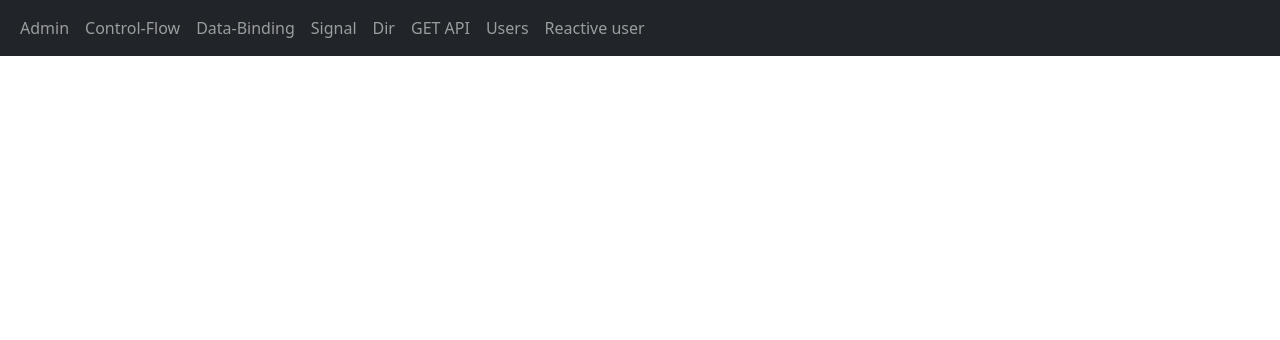
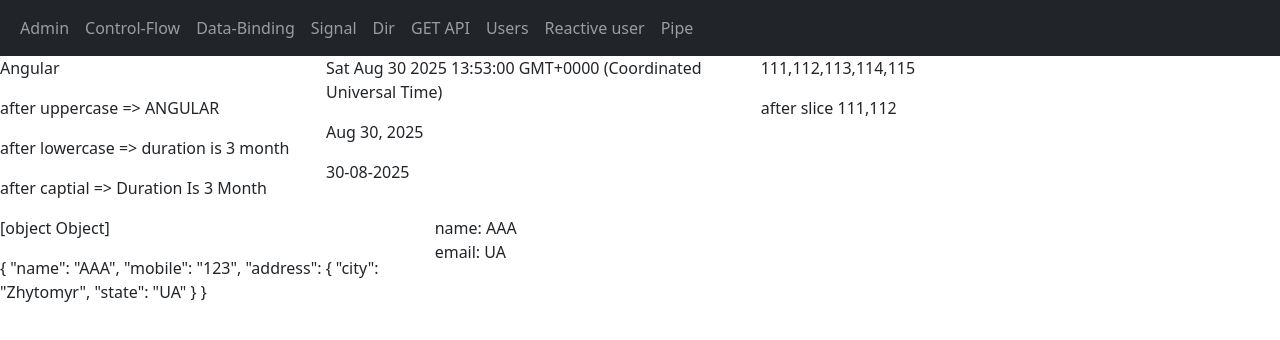
Before and after one commit to NeedGOOD/angular-20-test, an Angular app: page /pipe-ex in a window 1280 px wide. Before the commit this address led to /. Shown: the top 340 px of the page. Built offline with nearby package versions, Linux system fonts and the light colour scheme.

Commit message:
feat: pipe

```diff
--- a/src/app/app.html
+++ b/src/app/app.html
@@ -25,6 +25,9 @@
             <li class="nav-item">
                 <a class="nav-link" routerLink="reactive-user">Reactive user</a>
             </li>
+            <li class="nav-item">
+                <a class="nav-link" routerLink="pipe-ex">Pipe</a>
+            </li>
         </ul>
     </div>
 </nav>
--- a/src/app/app.routes.ts
+++ b/src/app/app.routes.ts
@@ -7,6 +7,7 @@
 import { GetApi } from './components/get-api/get-api';
 import { User } from './components/user/user';
 import { ReactiveUser } from './components/reactive-user/reactive-user';
+import { PipeEx } from './components/pipe-ex/pipe-ex';
 
 export const routes: Routes = [
     {
@@ -41,4 +42,8 @@
         path: 'reactive-user',
         component: ReactiveUser,
     },
+    {
+        path: 'pipe-ex',
+        component: PipeEx,
+    },
 ];
--- /dev/null
+++ b/src/app/components/pipe-ex/pipe-ex.html
@@ -0,0 +1,27 @@
+<div class="row">
+    <div class="col-3">
+        <p>{{courseName}}</p>
+        <p>after uppercase => {{courseName | uppercase}}</p>
+        <p>after lowercase => {{courseDuration | lowercase}}</p>
+        <p>after captial => {{courseDuration | titlecase}}</p>
+    </div>
+    <div class="col-4">
+        <p>{{currentDate}}</p>
+        <p>{{currentDate | date}}</p>
+        <p>{{currentDate | date:'dd-MM-yyyy'}}</p>
+    </div>
+    <div class="col-3">
+        <p>{{rollNoList}}</p>
+        <p>after slice {{rollNoList | slice:0:2}}</p>
+    </div>
+</div>
+<div class="row">
+    <div class="col-4">
+        <p>{{studentObj}}</p>
+        <p>{{studentObj | json}}</p>
+    </div>
+    <div class="col-4">
+        name: {{studentObj.name | na}}<br>
+        email: {{studentObj.email | na}}
+    </div>
+</div>
--- /dev/null
+++ b/src/app/components/pipe-ex/pipe-ex.ts
@@ -0,0 +1,24 @@
+import { DatePipe, JsonPipe, LowerCasePipe, SlicePipe, TitleCasePipe, UpperCasePipe } from '@angular/common';
+import { Component } from '@angular/core';
+import { NaPipe } from '../../pipes/na-pipe';
+
+@Component({
+  selector: 'app-pipe-ex',
+  imports: [UpperCasePipe, LowerCasePipe, TitleCasePipe, DatePipe, SlicePipe, JsonPipe, NaPipe],
+  templateUrl: './pipe-ex.html',
+  styleUrl: './pipe-ex.css'
+})
+export class PipeEx {
+  courseName = 'Angular';
+  courseDuration = 'DURATION IS 3 MONTH';
+  currentDate: Date = new Date();
+  rollNoList: number[] = [111, 112, 113, 114, 115];
+  studentObj: any = {
+    name: 'AAA',
+    mobile: '123',
+    address: {
+      city: 'Zhytomyr',
+      state: 'UA',
+    },
+  }
+}
--- /dev/null
+++ b/src/app/pipes/na-pipe.ts
@@ -0,0 +1,16 @@
+import { Pipe, PipeTransform } from '@angular/core';
+
+@Pipe({
+  name: 'na'
+})
+export class NaPipe implements PipeTransform {
+
+  transform(value: any): unknown {
+    if (value !== null && value !== undefined && value !== '') {
+      return value;
+    } else {
+      return 'UA';
+    }
+  }
+
+}
```
Also changed, not shown: src/app/components/pipe-ex/pipe-ex.css (added), 2 other files (tests, documents, lock files or other folders).
